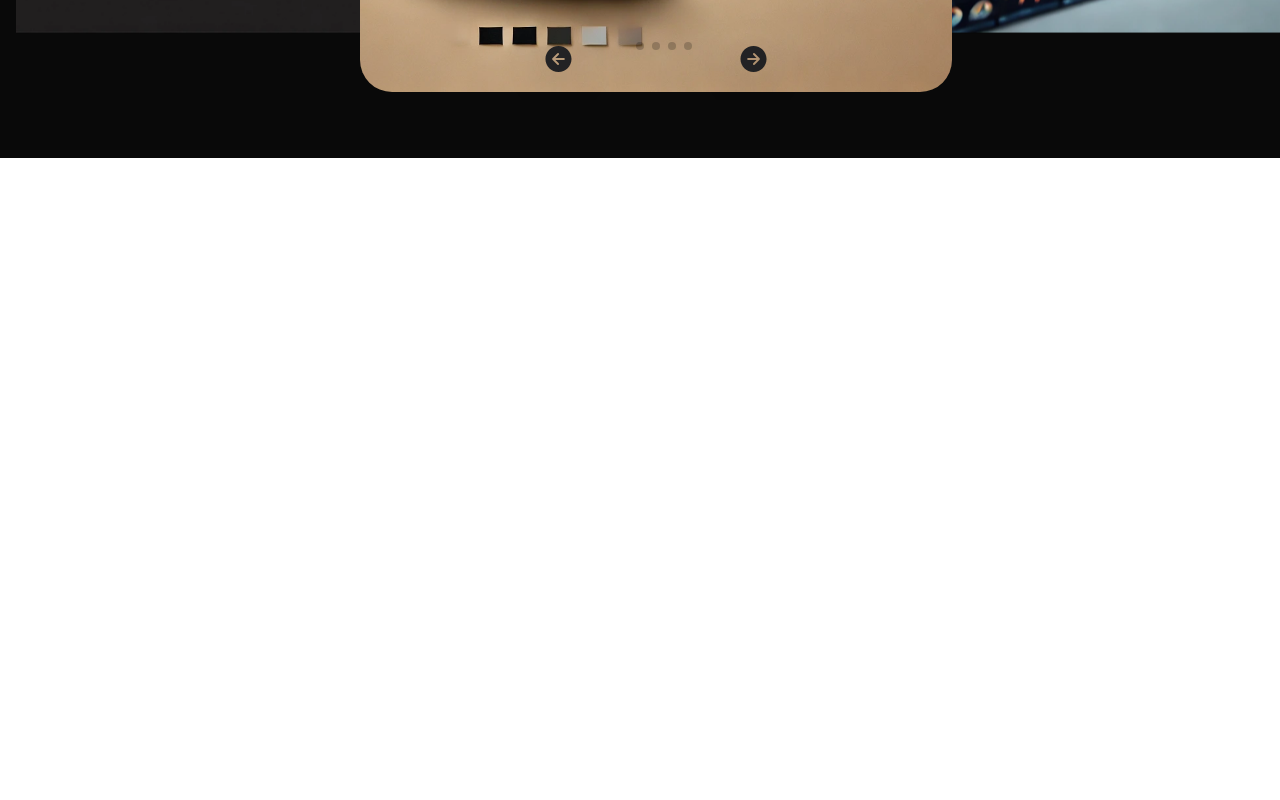
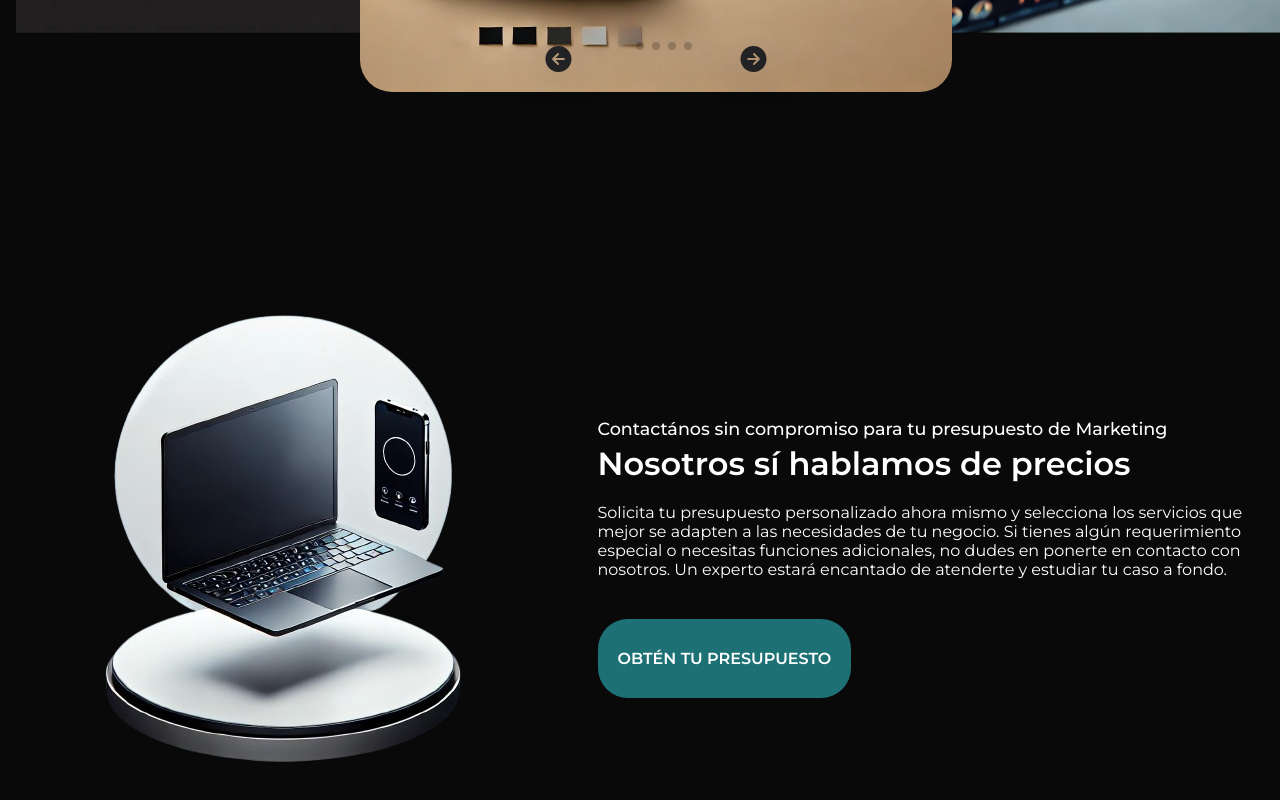
Before and after one commit to IsmaelLajud2/StartupLanding, a React (Vite) app: page / in a window 1280 px wide. Shown: the part 5534-6334 px from the top of the page. Before the commit the page ends 5692 px from the top, so only its background shows below. Built offline with nearby package versions, Linux system fonts and the light colour scheme.

Commit message:
actualizando

```diff
--- a/src/App.jsx
+++ b/src/App.jsx
@@ -2,6 +2,7 @@
 import './App.css'
 import Hero from './Components/Hero'
 import MarketingSection from './Components/MarketingSection'
+import PresupuestoSection from './Components/PresupuestoSection'
 import Seccion2 from './Components/Seccion2'
 import SectionProyects from './Components/SeccionCard/SectionProyects'
 import ProyectsSection from './Components/SeccionProyects/ProyectsSection'
@@ -17,6 +18,7 @@ function App() {
       <SectionProyects />
       <MarketingSection />
       <ProyectsSection />
+      <PresupuestoSection />
     </>
   )
 }
--- /dev/null
+++ b/src/Components/PresupuestoSection.jsx
@@ -0,0 +1,26 @@
+import React from 'react'
+import './Styles/PresupuestoStyles.css'
+import 'aos/dist/aos.css'
+
+
+const PresupuestoSection = () => {
+    return (
+        <section className='section-presupuesto'>
+            <div className='container-left' data-aos="fade-up" data-aos-duration="700" data-aos-anchor-placement="top-bottom" >
+                <img className='imagen' src='Images/LaptopFlotanteImagen.png'></img>
+            </div>
+            <div className='container-right'>
+                <p className='p-title-presupuesto' data-aos="fade-up" data-aos-duration="700" data-aos-anchor-placement="top-bottom" >Contactános sin compromiso para tu presupuesto de Marketing</p>
+                <h1 className='h1-presupuesto' data-aos="fade-up" data-aos-duration="700" data-aos-anchor-placement="top-bottom" >Nosotros sí hablamos de precios</h1>
+                <p className='p-contacto' data-aos="fade-up" data-aos-duration="700" data-aos-anchor-placement="top-bottom" >
+                    Solicita tu presupuesto personalizado ahora mismo y selecciona los servicios que mejor se adapten a las necesidades de tu negocio. Si tienes algún requerimiento especial o necesitas funciones adicionales, no dudes en ponerte en contacto con nosotros. Un experto estará encantado de atenderte y estudiar tu caso a fondo.
+                </p>
+                <button className='button-presupuesto' data-aos="fade-up" data-aos-duration="700" data-aos-anchor-placement="top-bottom" >
+                    OBTÉN TU PRESUPUESTO
+                </button>
+            </div>
+        </section>
+    )
+}
+
+export default PresupuestoSection
--- /dev/null
+++ b/src/Components/Styles/PresupuestoStyles.css
@@ -0,0 +1,63 @@
+.section-presupuesto {
+    background-color: #090909;
+    color: white;
+    height: 100vh;
+    display: flex;
+    flex-direction: row;
+    justify-content: space-around;
+    align-items: center;
+}
+
+.container-right {
+    display: flex;
+    flex-direction: column;
+    justify-content: center;
+    align-items: left;
+    width: 650px;
+}
+
+.p-title-presupuesto {
+    font-size: 1.1rem;
+    font-weight: 500;
+    font-family: 'Montserrat', sans-serif;
+    color: white;
+    text-align: left;
+    margin-bottom: 5px;
+
+}
+
+.h1-presupuesto {
+    font-size: 2rem;
+    font-weight: 600;
+    font-family: 'Montserrat', sans-serif;
+    margin-bottom: 20px;
+
+}
+
+.p-contacto {
+    font-size: 1.0rem;
+    font-weight: 400;
+    font-family: 'Montserrat', sans-serif;
+    text-align: left;
+    margin-bottom: 20px;
+}
+
+.button-presupuesto {
+    color: white;
+    background-color: #1d7175;
+    color: white;
+    font-family: 'Montserrat', sans-serif;
+    font-weight: 600;
+    font-size: 1rem;
+    border: none;
+    padding: 30px 20px 30px 20px;
+    border-radius: 30px;
+    width: fit-content;
+    margin-top: 20px;
+    transition: background-color 0.5s ease-in-out;
+}
+
+.button-presupuesto:hover {
+    background-color: rgba(19, 199, 199, 0.81);
+    cursor: pointer;
+}
```
Also changed, not shown: public/Images/LaptopFlotanteImagen.png (added).
